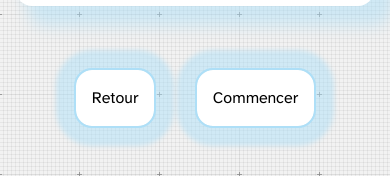
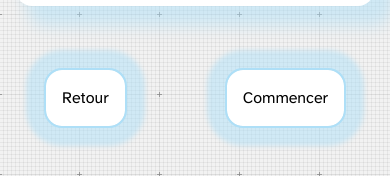
Before and after one commit to Sylvain-Lepoutre/react-bada11y, a React (Vite) app: page /persona1 in a window 390 px wide. Shown: the part 386-562 px from the top of the page. Built offline with nearby package versions, Linux system fonts and the light colour scheme.

Commit message:
feat(DivLink.tsx): update style

```diff
--- a/src/components/links/ButtonLink.tsx
+++ b/src/components/links/ButtonLink.tsx
@@ -10,7 +10,7 @@ export const ButtonLink = ({ label, srLabel, url }: Props) => {
   return (
     <Link
       aria-label={srLabel}
-      className="rounded-2xl bg-white p-4 shadow-CustomCard outline outline-2 outline-BluePastel hover:cursor-pointer hover:shadow-CustomCardHover hover:-outline-offset-8  focus:scale-105 focus:font-bold"
+      className="rounded-2xl bg-white p-4 items-center text-center shadow-CustomCard outline outline-2 outline-BluePastel hover:cursor-pointer hover:shadow-CustomCardHover hover:-outline-offset-8  focus:scale-105 focus:font-bold"
       to={url}
     >
       {label}
--- a/src/components/pages/personaHome/DivLink.tsx
+++ b/src/components/pages/personaHome/DivLink.tsx
@@ -18,7 +18,7 @@ export const DivLink = ({
   urlLink2,
 }: Props) => {
   return (
-    <div className="mx-auto my-16 flex w-8/12 justify-between sm:w-6/12 lg:w-4/12">
+    <div className="mx-auto my-16 flex w-10/12 justify-between sm:w-6/12 lg:w-4/12">
       <ButtonLink
         label={labelLink1}
         srLabel={srLabelLink1}
```
